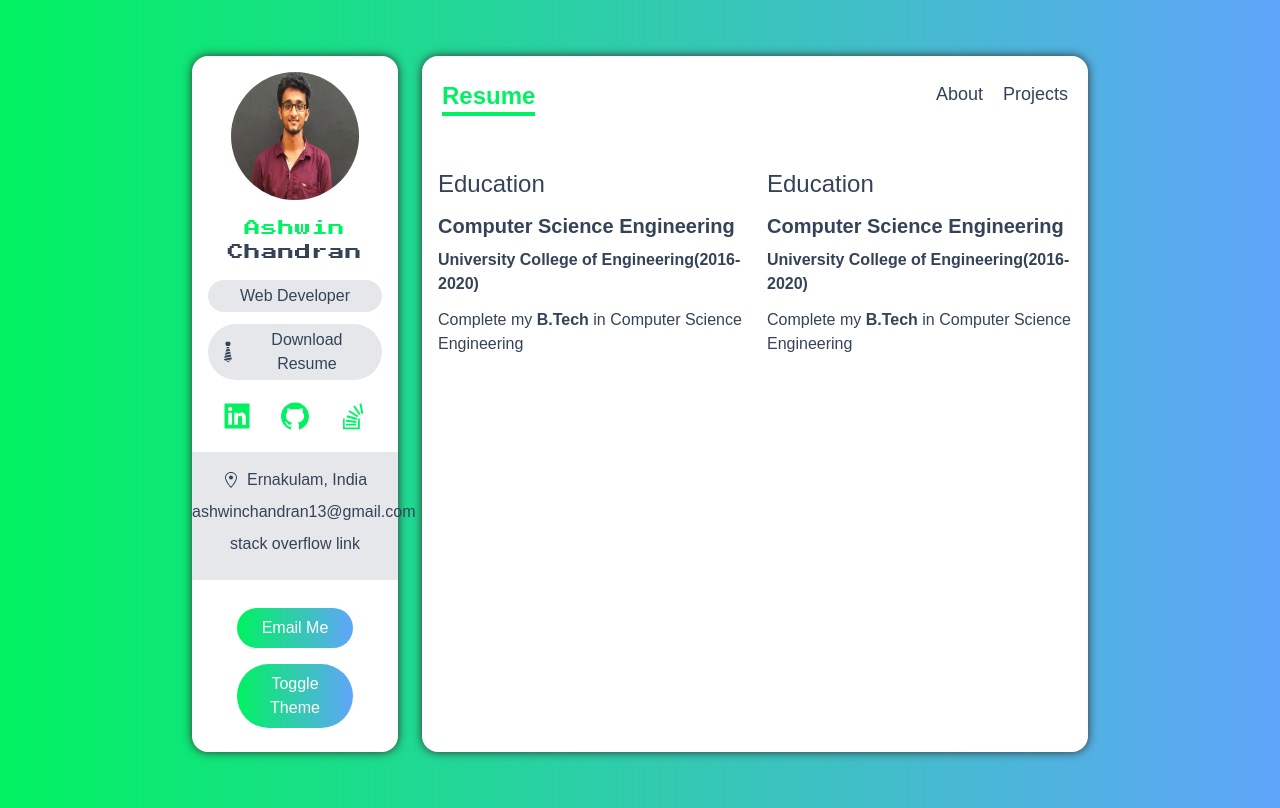
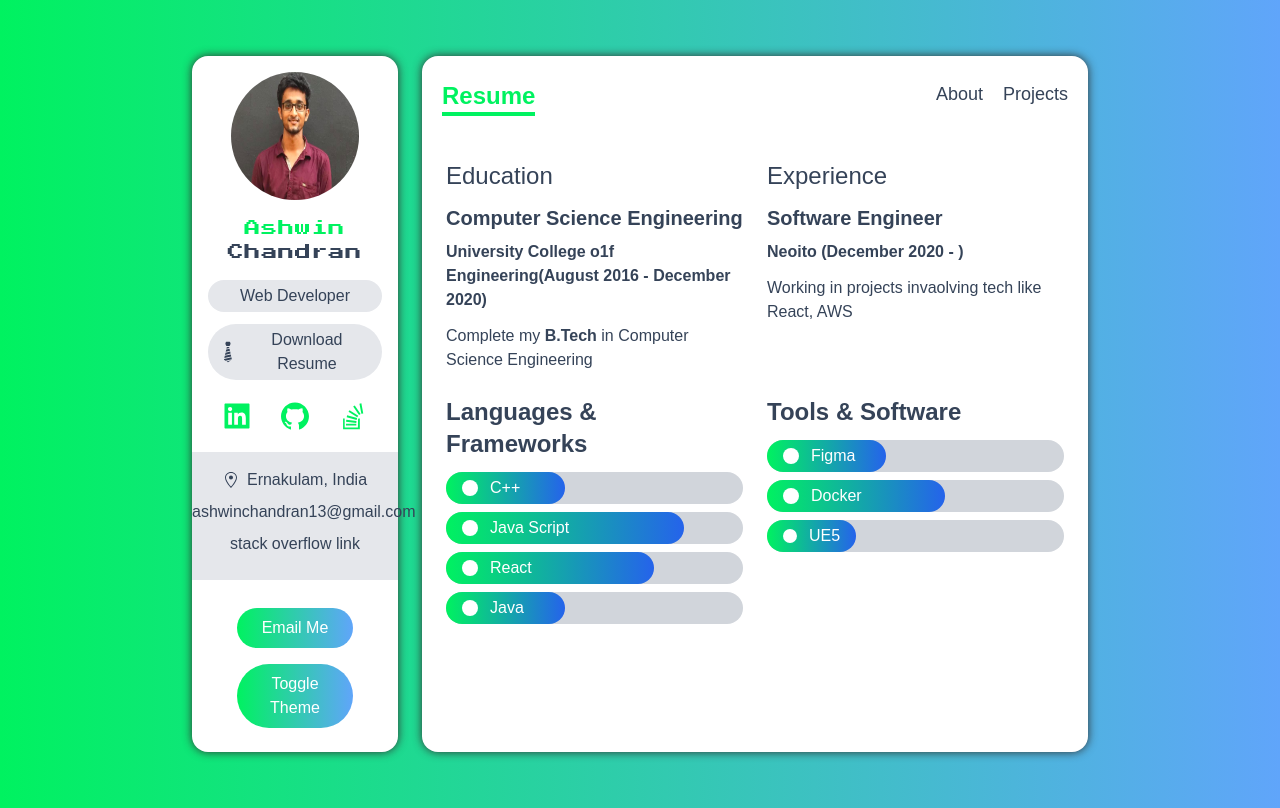
Before and after one commit to ashwinchandran13/portfolio, a Next.js app: page /resume in a window 1280 px wide. Built offline with nearby package versions, Linux system fonts and the light colour scheme.

Commit message:
fix: added dark mode styles

```diff
--- /dev/null
+++ b/components/bar.tsx
@@ -0,0 +1,19 @@
+import React, { FunctionComponent } from 'react'
+import { ISkill } from '../type'
+
+const Bar: FunctionComponent<{
+    data:ISkill
+}> = ({ data :{Icon, level, name} }) => {
+    return (
+        <div className="my-2 text-white bg-gray-300 rounded-full dark:bg-dark-300">
+            <div className="flex items-center px-4 py-1 rounded-full bg-gradient-to-r from-green to-blue-600"
+            style={{width:level}}
+            >
+                <Icon className="mr-3"/>
+                {name}
+            </div>
+        </div>
+    )
+}
+
+export default Bar;
--- a/components/navbar.tsx
+++ b/components/navbar.tsx
@@ -36,7 +36,7 @@ function Navbar() {
 
     return (
         <div className='flex justify-between px-5 py-3 my-3'>
-            <span className='text-xl font-bold border-b-4 text-green border-green md:text-2xl'>{activeItem}</span>
+            <span className='text-xl font-bold border-b-4 text-green dark:text-white border-green md:text-2xl'>{activeItem}</span>
             <div className='flex space-x-5 text-lg'>
                 <NavItem activeItem={activeItem} setActiveItem={setActiveItem} name='About' route='/' />
                 <NavItem activeItem={activeItem} setActiveItem={setActiveItem} name='Projects' route='/projects' />
--- a/components/sidebar.tsx
+++ b/components/sidebar.tsx
@@ -3,8 +3,15 @@ import { AiFillGithub, AiFillLinkedin } from 'react-icons/ai';
 import { DiStackoverflow } from 'react-icons/di';
 import { GoLocation } from 'react-icons/go';
 import { GiTie } from 'react-icons/gi';
+import { useTheme } from 'next-themes';
 
 const Sidebar = () => {
+
+    const { theme, setTheme } = useTheme();
+
+    const changeTheme = () => {
+        setTheme(theme === "light" ? "dark" : "light");
+    }
 
     return (
         <div>
@@ -16,11 +23,11 @@ const Sidebar = () => {
             <h3 className='my-4 font-medium tracking-wider text-2 xl font-pressstart2p'>
                 <span className='text-green'>Ashwin </span>Chandran
             </h3>
-            <p className='px-2 py-1 bg-gray-200 rounded-full'>
+            <p className='px-2 py-1 bg-gray-200 rounded-full dark:bg-dark-200'>
                 Web Developer
             </p>
             <a
-                className='flex items-center justify-center px-2 py-1 my-3 bg-gray-200 rounded-full'
+                className='flex items-center justify-center px-2 py-1 my-3 bg-gray-200 rounded-full dark:bg-dark-200'
                 href='' download='name'>
                 <GiTie className='w-6 h-6'/>Download Resume
             </a>
@@ -38,7 +45,7 @@ const Sidebar = () => {
                 </a>
             </div>
             {/* address */}
-            <div className='py-4 my-5 bg-gray-200' style={{ marginLeft: '-1rem', marginRight: '-1rem' }}>
+            <div className='py-4 my-5 bg-gray-200 dark:bg-dark-200 dark:text-white' style={{ marginLeft: '-1rem', marginRight: '-1rem' }}>
                 <div className='flex items-center justify-center space-x-2'>
                     <GoLocation />
                     <span>Ernakulam, India</span>
@@ -51,7 +58,9 @@ const Sidebar = () => {
             onClick={() => window.open('mailto:ashwinchandran13@gmail.com')}>
                 Email Me
             </button>
-            <button className='w-8/12 px-5 py-2 my-2 text-white rounded-full bg-gradient-to-r from-green to-blue-400'>Toggle Theme</button>
+            <button className='w-8/12 px-5 py-2 my-2 text-white rounded-full bg-gradient-to-r from-green to-blue-400 focus:outline-none'
+                onClick={changeTheme}
+            >Toggle Theme</button>
         </div>
     )
 }
--- a/data.ts
+++ b/data.ts
@@ -74,8 +74,8 @@ export const tools:ISkill[] = [
         Icon: BsCircleFill
     },
     {
-        name: 'UnrealEngine',
-        level: '20%',
+        name: 'UE5',
+        level: '30%',
         Icon: BsCircleFill
     }
 ]
--- a/pages/index.tsx
+++ b/pages/index.tsx
@@ -11,12 +11,12 @@ const index = () => {
         I have 1+ year experience in web development and beginner
         knowledge in system programming.
       </h5>
-      <div className="flex-grow p-4 mt-5 bg-gray-400" style={{marginLeft: '-1.5rem', marginRight: '-1.5rem'}}>
+      <div className="flex-grow p-4 mt-5 bg-gray-400 dark:bg-dark-100" style={{marginLeft: '-1.5rem', marginRight: '-1.5rem'}}>
         <h6 className="my-3 text-xl font-bold tracking-wide">What I Offer</h6>
         <div className="grid gap-6 lg:grid-cols-2">
           {
             services.map((service, key) =>
-            <div key={key} className="bg-gray-200 rounded-lg lg:col-span-1">
+            <div key={key} className="bg-gray-200 rounded-lg dark:bg-dark-200 lg:col-span-1">
               <ServiceCard service={service}/>
             </div>
           )}
--- a/pages/resume.tsx
+++ b/pages/resume.tsx
@@ -1,6 +1,9 @@
+import Bar from "../components/bar"
+import { languages, tools } from "../data"
+
 const Resume = () => {
     return (
-        <div className="p-4">
+        <div className="px-6 py-2">
             {/* education and exp */}
 
             <div className="grid gap-6 md:grid-cols-2">
@@ -8,21 +11,44 @@ const Resume = () => {
                     <h5 className="my-3 text-2xl font-blod">Education</h5>
                     <div>
                         <h5 className="my-2 text-xl font-bold">Computer Science Engineering</h5>
-                        <p className="font-semibold">University College of Engineering(2016-2020)</p>
+                        <p className="font-semibold">University College o1f Engineering(August 2016 - December 2020)</p>
                         <p className="my-3">Complete my <b>B.Tech</b> in Computer Science Engineering</p>
                     </div>
                 </div>
                 <div>
-                    <h5 className="my-3 text-2xl font-blod">Education</h5>
+                    <h5 className="my-3 text-2xl font-blod">Experience</h5>
                     <div>
-                        <h5 className="my-2 text-xl font-bold">Computer Science Engineering</h5>
-                        <p className="font-semibold">University College of Engineering(2016-2020)</p>
-                        <p className="my-3">Complete my <b>B.Tech</b> in Computer Science Engineering</p>
+                        <h5 className="my-2 text-xl font-bold">Software Engineer</h5>
+                        <p className="font-semibold">Neoito (December 2020 - )</p>
+                        <p className="my-3">Working in projects invaolving tech like React, AWS</p>
                     </div>
                 </div>
             </div>
 
             {/* languages and tools */}
+
+            <div className="grid gap-6 md:grid-cols-2">
+                <div>
+                    <h5 className="my-3 text-2xl font-bold">Languages & Frameworks</h5>
+                    <div className="my-2">
+
+                        {
+                            languages.map((language) => <Bar data={language} key={language.name}/>)
+                        }
+
+                    </div>
+                </div>
+                <div>
+                    <h5 className="my-3 text-2xl font-bold">Tools & Software</h5>
+                    <div className="my-2">
+
+                        {
+                            tools.map((tool) => <Bar data={tool} key={tool.name}/>)
+                        }
+
+                    </div>
+                </div>
+            </div>
         </div>
     )
 }
```
Also changed, not shown: 1 other file (tests, documents, lock files or other folders).
